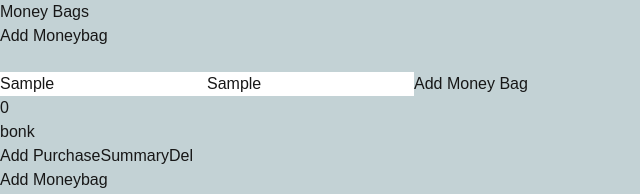
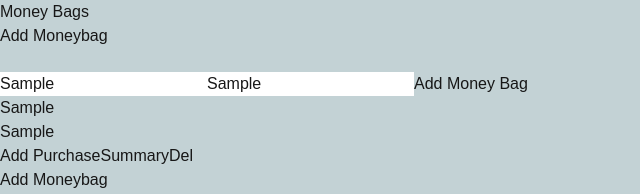
Before and after one commit to OwenEDev/money-bags, a Next.js app: page / in a window 1280 px wide. Both pictures are taken after typing "Sample", "Sample" into the empty fields and a click on the button "Add Money Bag". Shown: the top 194 px of the page, without its empty margins (0-640 px from the left). Built offline with nearby package versions, Linux system fonts and the light colour scheme.

Commit message:
state handling

```diff
--- a/src/app/components/addMoneyBag.js
+++ b/src/app/components/addMoneyBag.js
@@ -1,8 +1,11 @@
-import { useState } from "react";
+import { useState, useEffect } from "react";
 import CustomButton from "./customButton";
 import CustomInput from "./customInput";
 
 const AddMoneyBag = ({visibility, hide, addMoneyBag}) => {
+    const [bagName, setBagName] = useState('');
+    const [bagAmount, setBagAmount] = useState('');
+
     return (
         <div tabIndex="-1" aria-hidden="true" className={`${visibility} overflow-y-auto overflow-x-hidden fixed justify-center items-center w-[50%] md:inset-0 h-[calc(100%-1rem)] max-h-full my-[150px] mx-[25%]`}>
     <div className="relative p-4 w-full max-h-full">
@@ -21,9 +24,9 @@ const AddMoneyBag = ({visibility, hide, addMoneyBag}) => {
                 </div>
 
                 <div className="flex flex-col items-center">
-                    <CustomInput placeholder={"Name your money bag"}/>
-                    <CustomInput placeholder={"Enter your budget"}/>
-                    <CustomButton buttonText={"Add Money Bag"} onClick={() => {addMoneyBag(); hide();}}/>
+                    <CustomInput placeholder={"Name your money bag"} onChange={setBagName} value={bagName}/>
+                    <CustomInput placeholder={"Enter your budget"} onChange={setBagAmount} value={bagAmount}/>
+                    <CustomButton buttonText={"Add Money Bag"} onClick={() => {addMoneyBag(bagName, bagAmount); hide();}}/>
                 </div>
 
             </div>
--- a/src/app/components/customButton.js
+++ b/src/app/components/customButton.js
@@ -1,4 +1,4 @@
-const CustomButton = ({onClick, buttonText}) => {
+const CustomButton = ({onClick, buttonText, value}) => {
     return (
         <button className="bg-[#4BC789] hover:bg-[#82D9AD] font-medium p-5 text-white rounded max-w-[200px]" onClick={() => {onClick()}}>{buttonText}</button>
     )
--- a/src/app/components/customInput.js
+++ b/src/app/components/customInput.js
@@ -1,6 +1,9 @@
-const CustomInput = ({placeholder}) => {
+const CustomInput = ({placeholder, onChange}) => {
+    const handleChange = (event) => {
+        onChange(event.target.value)
+    }
     return (
-        <input type="text" placeholder={placeholder} className="border-2 border-[#4BC789] w-[100%] rounded-lg p-4 mb-[50px]"></input>
+        <input type="text" placeholder={placeholder} className="border-2 border-[#4BC789] w-[100%] rounded-lg p-4 mb-[50px]" onChange={handleChange}></input>
     )
 }
 
--- a/src/app/components/moneyBag.js
+++ b/src/app/components/moneyBag.js
@@ -1,23 +1,19 @@
 import {useState, useEffect} from "react";
 
-const Moneybag = ({name, index, edit, del} ) => {
+const Moneybag = ({name, amount, index, del} ) => {
     const [text, setText] = useState('');
-
-    useEffect(() => {
-        edit(index, text, 0)
-    }, [text])
 
     return (
         <div className="flex-col content-center h-[250px] w-[200px] rounded-3xl bg-[#4BC789]">
             <div className="my-[10px]">
-            <h1 className="text-center font-bold text-slate-50 text-6xl">{index}</h1>
+            <h1 className="text-center font-bold text-slate-50 text-6xl">{amount}</h1>
             <h1 className="text-center font-bold text-slate-50 text-2xl">{name}</h1>
             </div>
 
             <div className="my-[10px] mx-10">
             <button className="border-2 hover:bg-[#82D9AD] text-white font-medium px-1 rounded w-[100%] my-[5px]">Add Purchase</button>
             <button className="border-2 hover:bg-[#82D9AD] text-white font-medium px-1 rounded w-[100%] my-[1px]">Summary</button>
-            <button className="border-2 hover:bg-[#82D9AD] text-white font-medium px-1 rounded w-[100%] my-[1px]" onClick={() => {del(index)}}>Del</button>
+            <button className="border-2 hover:bg-[#82D9AD] text-white font-medium px-1 rounded w-[100%] my-[1px]" onClick={() => {del(name)}}>Del</button>
             </div>
 
         </div>
--- a/src/app/page.js
+++ b/src/app/page.js
@@ -9,25 +9,23 @@ export default function Home() {
   const [bags, setBags] = useState([])
   const [popupVisibility, setPopupVisibility] = useState('hidden')
 
-  const addMoneyBag = () => {
+  const addMoneyBag = (name, amount) => {
     let index = bags.length;
-    setBags([...bags, {name: "bonk", amount: "", index: index}])
+    setBags([...bags, {name: name, amount: amount}])
   }
-  const editMoneyBag = (index, name, amount) => {
+  // const editMoneyBag = (index, name, amount) => {
+  //   let bagCopy = [...bags];
+  //   bagCopy.map((bag) => {
+  //     if (bag.index === index) {
+  //       console.log(`${bag.index} matched with ${index}`)
+  //     }
+  //   });
+  // }
+  const deleteMoneyBag = (name) => {
     let bagCopy = [...bags];
     bagCopy.map((bag) => {
-      if (bag.index === index) {
-        console.log(`${bag.index} matched with ${index}`)
-      }
-    });
-  }
-  const deleteMoneyBag = (index) => {
-    console.log(index);
-    let bagCopy = [...bags];
-    let newBagArr = [];
-    bagCopy.map((bag) => {
-      if (bag.index === index) {
-        bagCopy = bagCopy.filter((item) => item.index !== index)
+      if (bag.name === name) {
+        bagCopy = bagCopy.filter((item) => item.name !== name)
       }
     });
     setBags([...bagCopy]);
@@ -45,7 +43,7 @@ export default function Home() {
         <AddMoneyBag visibility={popupVisibility} hide={hidePopup} addMoneyBag={addMoneyBag}/>
         {bags.map((item, index) => (
           <Fragment key={index}>
-          <Moneybag name={item.name} index={item.index} edit={editMoneyBag} del={deleteMoneyBag}/>
+          <Moneybag name={item.name} amount={item.amount} del={deleteMoneyBag}/>
           </Fragment>
         ))}
         <div className="flex items-center justify-center content-center h-[250px] w-[200px]">
```
